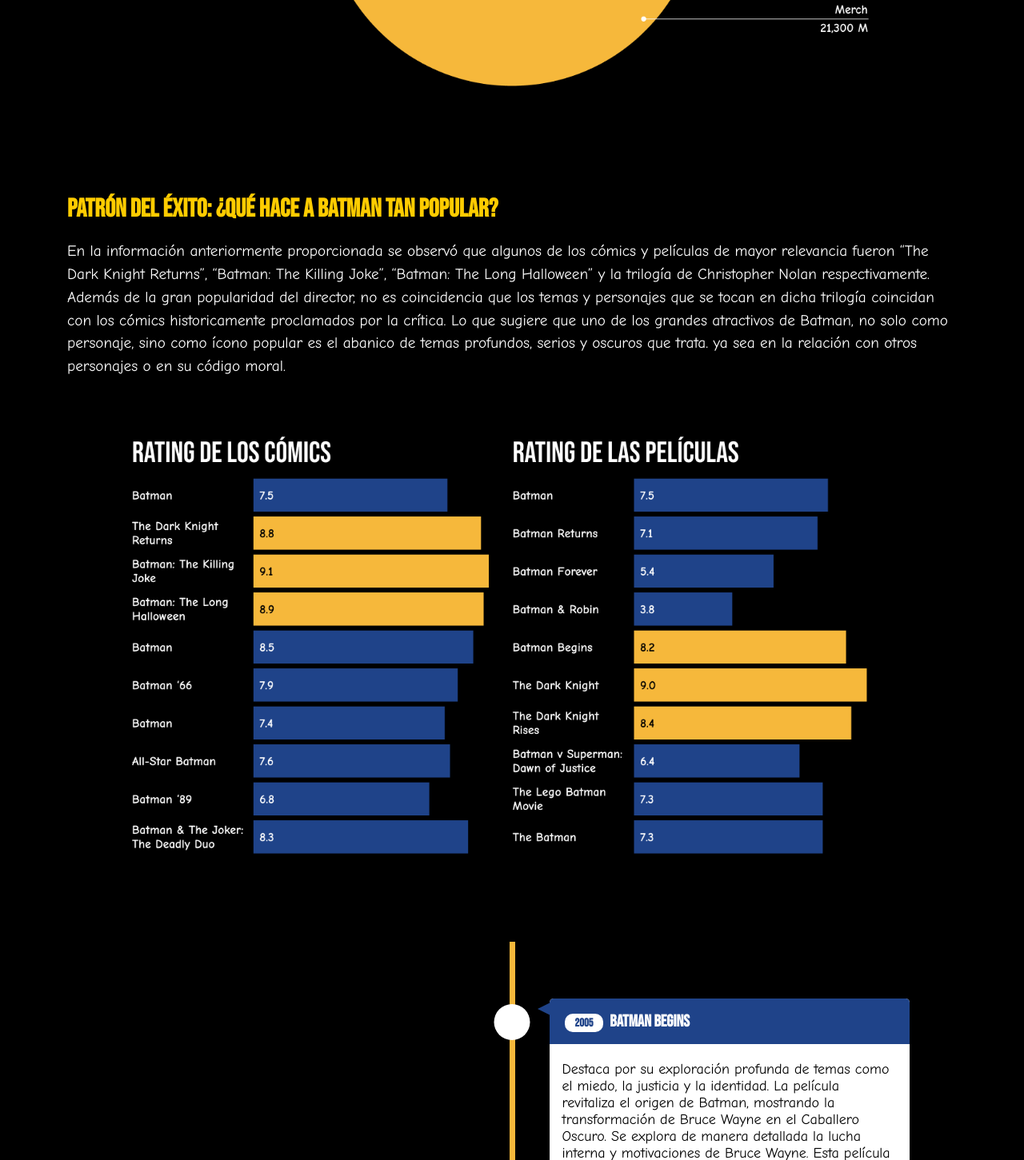
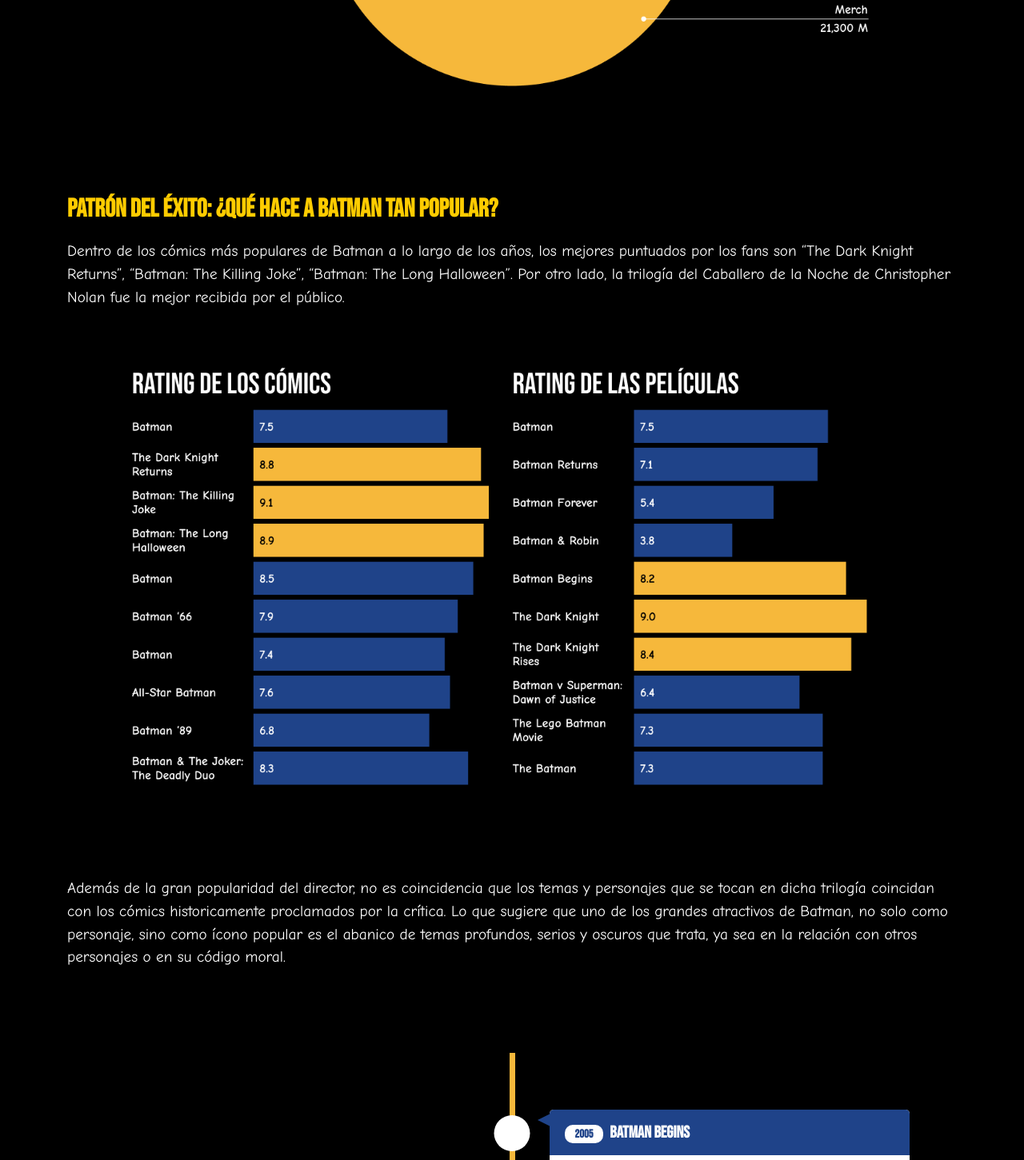
Before and after one commit to larabarijhoff/vd-batman, a Svelte app: page / in a window 1280 px wide. Shown: the part 4360-5811 px from the top of the page at 80% size. Built offline with nearby package versions, Linux system fonts and the light colour scheme.

Commit message:
texto para la seccion el patron del exito

```diff
--- a/src/App.svelte
+++ b/src/App.svelte
@@ -307,18 +307,27 @@
   <div class="sección-nueva">
     <h2>Patrón del éxito: ¿qué hace a batman tan popular?</h2>
     <p>
-      En la información anteriormente proporcionada se observó que algunos de los cómics y películas de mayor
+      <!-- En la información anteriormente proporcionada se observó que algunos de los cómics y películas de mayor
       relevancia fueron “The Dark Knight Returns”, “Batman: The Killing Joke”, “Batman: The Long Halloween” y
-      la trilogía de Christopher Nolan respectivamente. Además de la gran popularidad del director, no es
-      coincidencia que los temas y personajes que se tocan en dicha trilogía coincidan con los cómics historicamente
-      proclamados por la crítica. Lo que sugiere que uno de los grandes atractivos de Batman, no solo como personaje,
-      sino como ícono popular es el abanico de temas profundos, serios y oscuros que trata. ya sea en la relación
-      con otros personajes o en su código moral.
+      la trilogía de Christopher Nolan respectivamente. -->
+      Dentro de los cómics más populares de Batman a lo largo de los años, los mejores puntuados por los fans
+      son “The Dark Knight Returns”, “Batman: The Killing Joke”, “Batman: The Long Halloween”. Por otro lado,
+      la trilogía del Caballero de la Noche de Christopher Nolan fue la mejor recibida por el público.
     </p>
   </div>
 
   <div class="image_container_in">
     <img src="/images/graphs/rating_comics_pelis.png" alt="chart rating"/>
+  </div>
+
+  <div class="sección-nueva">
+    <p>
+      Además de la gran popularidad del director, no es
+      coincidencia que los temas y personajes que se tocan en dicha trilogía coincidan con los cómics historicamente
+      proclamados por la crítica. Lo que sugiere que uno de los grandes atractivos de Batman, no solo como personaje,
+      sino como ícono popular es el abanico de temas profundos, serios y oscuros que trata, ya sea en la relación
+      con otros personajes o en su código moral.
+    </p>
   </div>
 
   <div class="linea">
```
